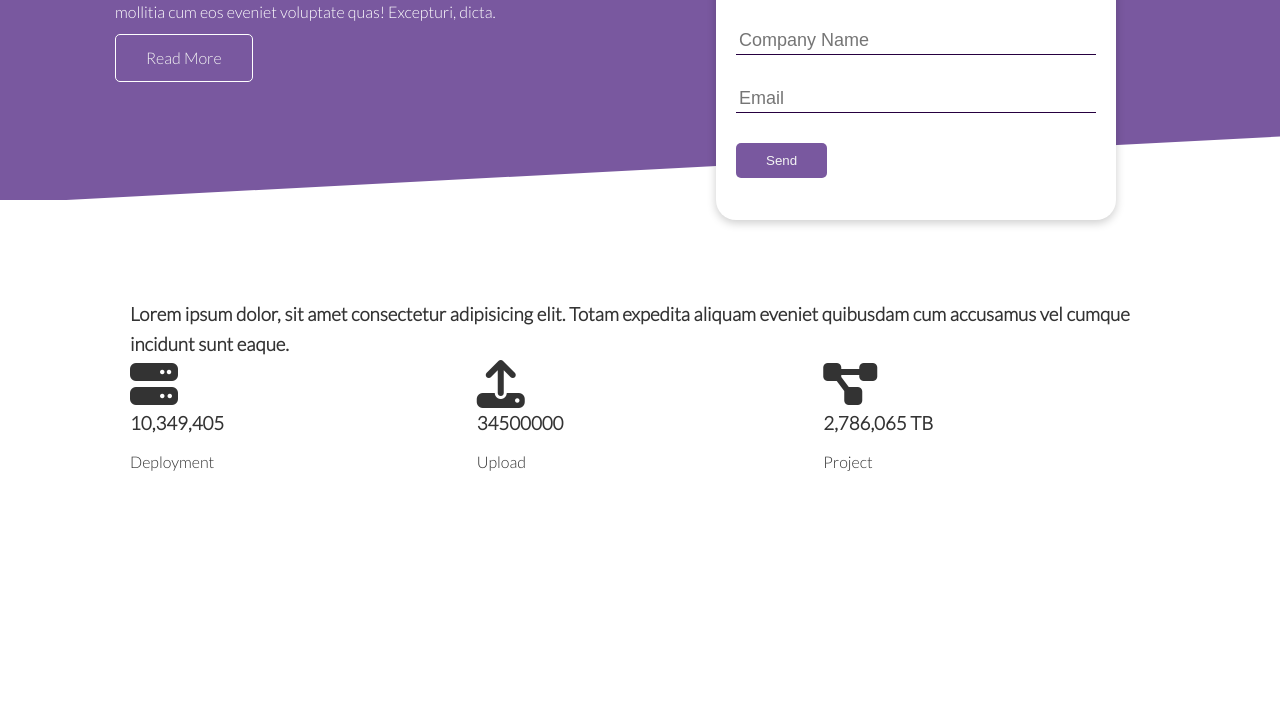
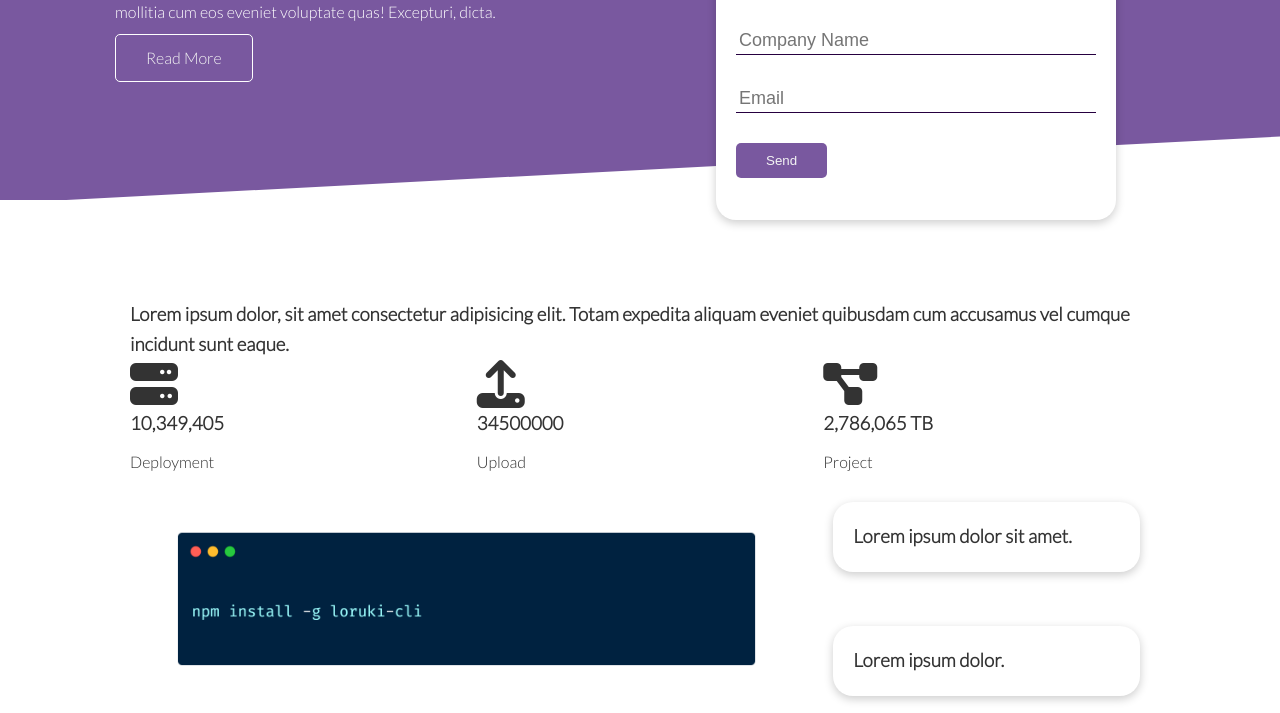
Before and after one commit to Talant13/Maner_Demo1, a plain HTML site: page index.html in a window 1280 px wide. Shown: the part 278-991 px from the top of the page. Before the commit the page ends 800 px from the top, so only its background shows below. Drawn offline with Linux system fonts and the light colour scheme.

Commit message:
added cli section

```diff
--- a/index.html
+++ b/index.html
@@ -85,5 +85,19 @@
         </div>
     </section>
 
+    <!-- CLI command line interface -->
+
+    <section class="cli">
+        <div class="container grid">
+            <img src="./assets/cli.png" alt="cli image">
+            <div class="card">
+                <h3>Lorem ipsum dolor sit amet.</h3>
+            </div>
+            <div class="card">
+                <h3>Lorem ipsum dolor.</h3>
+            </div>
+        </div>
+    </section>
+
 </body>
 </html>
--- a/style/utilities.css
+++ b/style/utilities.css
@@ -50,9 +50,21 @@
     gap:20px;
     justify-content: center;
     align-items: center;
+
 }
 
 
 .grid-3{
     grid-template-columns: repeat(3,1fr);
 }
+
+.cli .grid{
+    grid-template-columns: repeat(3, 1fr);
+    grid-template-rows: repeat(2, 1fr);
+}
+
+/* Cli and grid direct children */
+.cli .grid > *:first-child{
+    grid-column: 1 / span 2;
+    grid-row: 1 / span 2;
+}
```
Also changed, not shown: style/style.css (+0 -45 lines).
